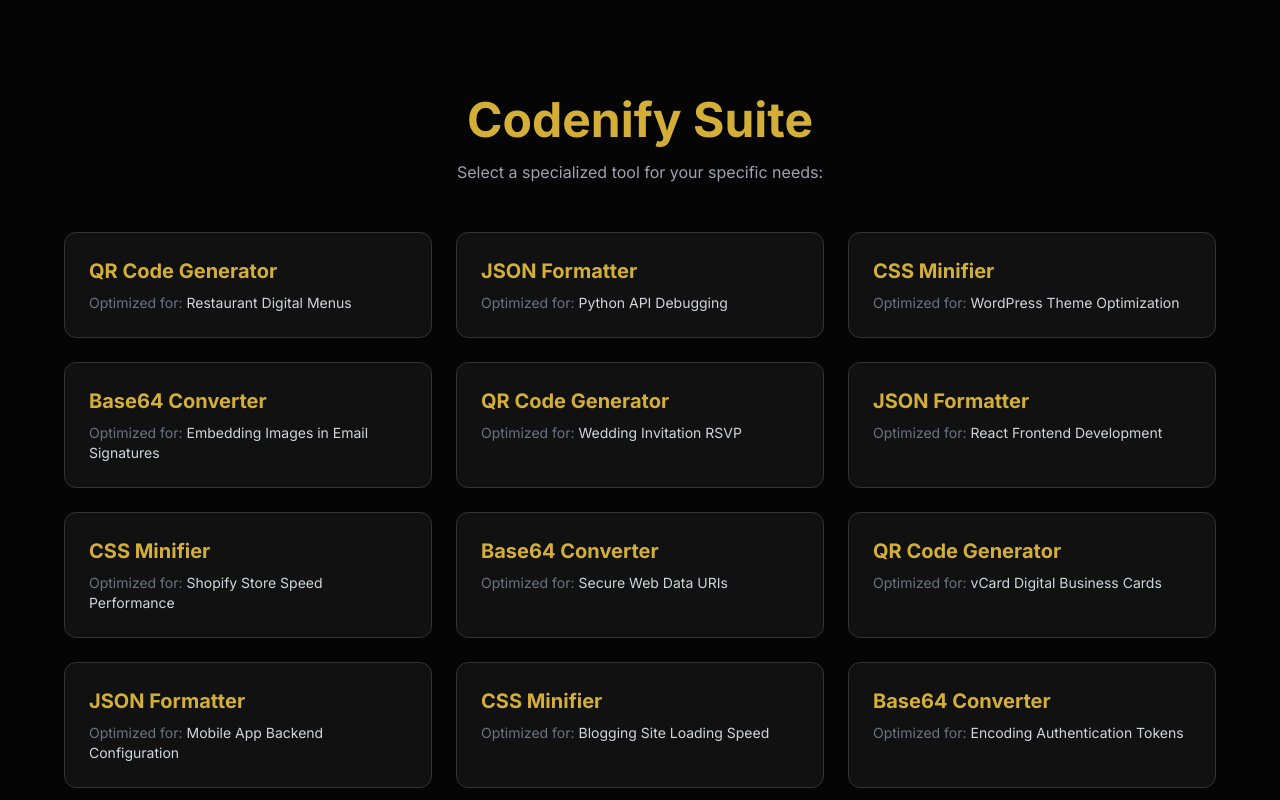
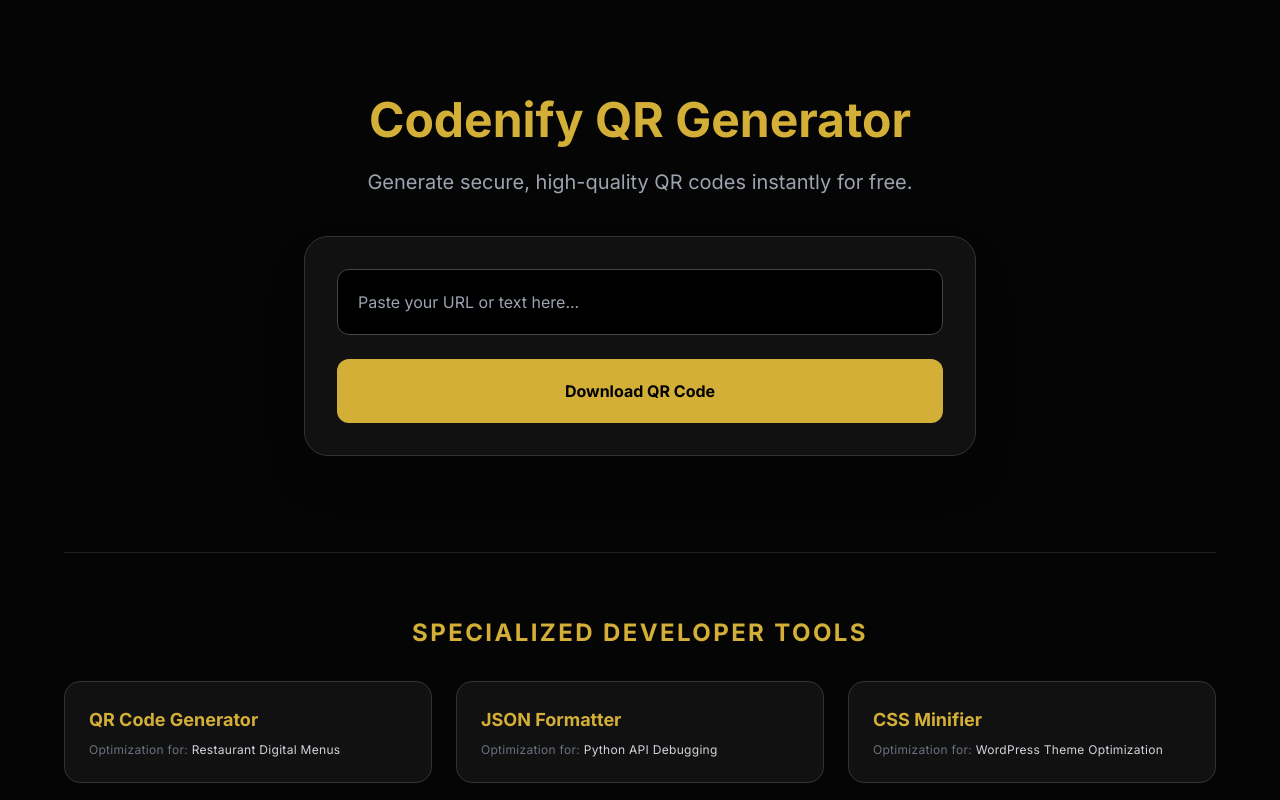
Before and after one commit to tukaoffcial27/codenify, a Next.js app: page / in a window 1280 px wide. Shown: the top 800 px of the page. Built offline with nearby package versions, Linux system fonts and the light colour scheme.

Commit message:
Fix: Restore QR Generator logic and fix Tailwind CSS styling

```diff
--- a/app/page.tsx
+++ b/app/page.tsx
@@ -1,24 +1,62 @@
+"use client"; // Wajib untuk fungsionalitas interaktif
+import { useState } from 'react';
 import Link from 'next/link';
 import data from '../global.json';
 
 export default function HomePage() {
+  const [text, setText] = useState("");
+  const qrBaseUrl = "https://api.qrserver.com/v1/create-qr-code/?size=250x250&data=";
+
   return (
-    <main className="min-h-screen bg-[#050505] pt-24 px-6">
-      <div className="max-w-6xl mx-auto text-center">
-        <h1 className="text-5xl font-bold text-[#D4AF37] mb-4">Codenify Suite</h1>
-        <p className="text-gray-400 mb-12">Select a specialized tool for your specific needs:</p>
+    <main className="min-h-screen bg-[#050505] pt-24 px-6 text-white">
+      <div className="max-w-6xl mx-auto">
 
+        {/* GENERATOR UTAMA (Restorasi Fungsi index.html) */}
+        <section className="mb-24 text-center">
+          <h1 className="text-5xl font-bold text-[#D4AF37] mb-6">Codenify QR Generator</h1>
+          <p className="text-gray-400 mb-10 text-xl max-w-2xl mx-auto">
+            Generate secure, high-quality QR codes instantly for free.
+          </p>
+
+          <div className="bg-[#111] p-8 border border-[#333] rounded-3xl max-w-2xl mx-auto shadow-2xl">
+            <input
+              type="text"
+              value={text}
+              onChange={(e) => setText(e.target.value)}
+              placeholder="Paste your URL or text here..."
+              className="w-full p-5 bg-black border border-[#444] rounded-xl mb-6 text-white focus:border-[#D4AF37] outline-none transition-all"
+            />
+
+            {text && (
+              <div className="mb-6 flex justify-center bg-white p-4 rounded-xl inline-block mx-auto">
+                <img src={`${qrBaseUrl}${encodeURIComponent(text)}`} alt="QR Code" />
+              </div>
+            )}
+
+            <button
+              className="w-full bg-[#D4AF37] text-black font-bold py-5 rounded-xl hover:scale-[1.02] transition-transform active:scale-95"
+              onClick={() => text && window.open(`${qrBaseUrl}${encodeURIComponent(text)}`, '_blank')}
+            >
+              Download QR Code
+            </button>
+          </div>
+        </section>
+
+        {/* DAFTAR TOOL PSEO (Grid Emas) */}
+        <div className="border-t border-[#222] pt-16 pb-20">
+          <h2 className="text-2xl font-bold text-[#D4AF37] mb-8 text-center uppercase tracking-widest">Specialized Developer Tools</h2>
           <div className="grid grid-cols-1 md:grid-cols-2 lg:grid-cols-3 gap-6">
             {data.slice(0, 15).map((item) => (
               <Link
                 key={item.slug}
                 href={`/${item.slug}`}
-              className="p-6 bg-[#111] border border-[#333] rounded-xl hover:border-[#D4AF37] transition-all text-left group"
+                className="p-6 bg-[#111] border border-[#333] rounded-2xl hover:border-[#D4AF37] transition-all group hover:bg-[#151515]"
               >
-              <h2 className="text-[#D4AF37] font-bold text-xl mb-2 group-hover:underline">{item.tool}</h2>
-              <p className="text-gray-500 text-sm">Optimized for: <span className="text-gray-300">{item.useCase}</span></p>
+                <h3 className="text-[#D4AF37] font-bold text-lg mb-2 group-hover:underline">{item.tool}</h3>
+                <p className="text-gray-500 text-xs tracking-wide">Optimization for: <span className="text-gray-300">{item.useCase}</span></p>
               </Link>
             ))}
+          </div>
         </div>
       </div>
     </main>
--- a/package.json
+++ b/package.json
@@ -17,8 +17,8 @@
     "@types/react": "^19",
     "@types/react-dom": "^19",
     "autoprefixer": "^10.4.23",
-    "postcss": "^8",
-    "tailwindcss": "^3",
+    "postcss": "^8.5.6",
+    "tailwindcss": "^3.4.19",
     "typescript": "^5"
   }
 }
--- a/postcss.config.mjs
+++ b/postcss.config.mjs
@@ -1,8 +1,3 @@
-/** @type {import('postcss-load-config').Config} */
-const config = {
-  plugins: {
-    tailwindcss: {},
-  },
+export default {
+  plugins: { tailwindcss: {}, autoprefixer: {} },
 };
-
-export default config;
--- a/tailwind.config.ts
+++ b/tailwind.config.ts
@@ -1,13 +1,7 @@
 import type { Config } from "tailwindcss";
-
 const config: Config = {
-  content: [
-    "./app/**/*.{js,ts,jsx,tsx,mdx}",
-    "./components/**/*.{js,ts,jsx,tsx,mdx}",
-  ],
-  theme: {
-    extend: {},
-  },
+  content: ["./app/**/*.{js,ts,jsx,tsx,mdx}"],
+  theme: { extend: {} },
   plugins: [],
 };
 export default config;
```
Also changed, not shown: 1 other file (tests, documents, lock files or other folders). Lines whose indentation alone changed are shown as unchanged.
